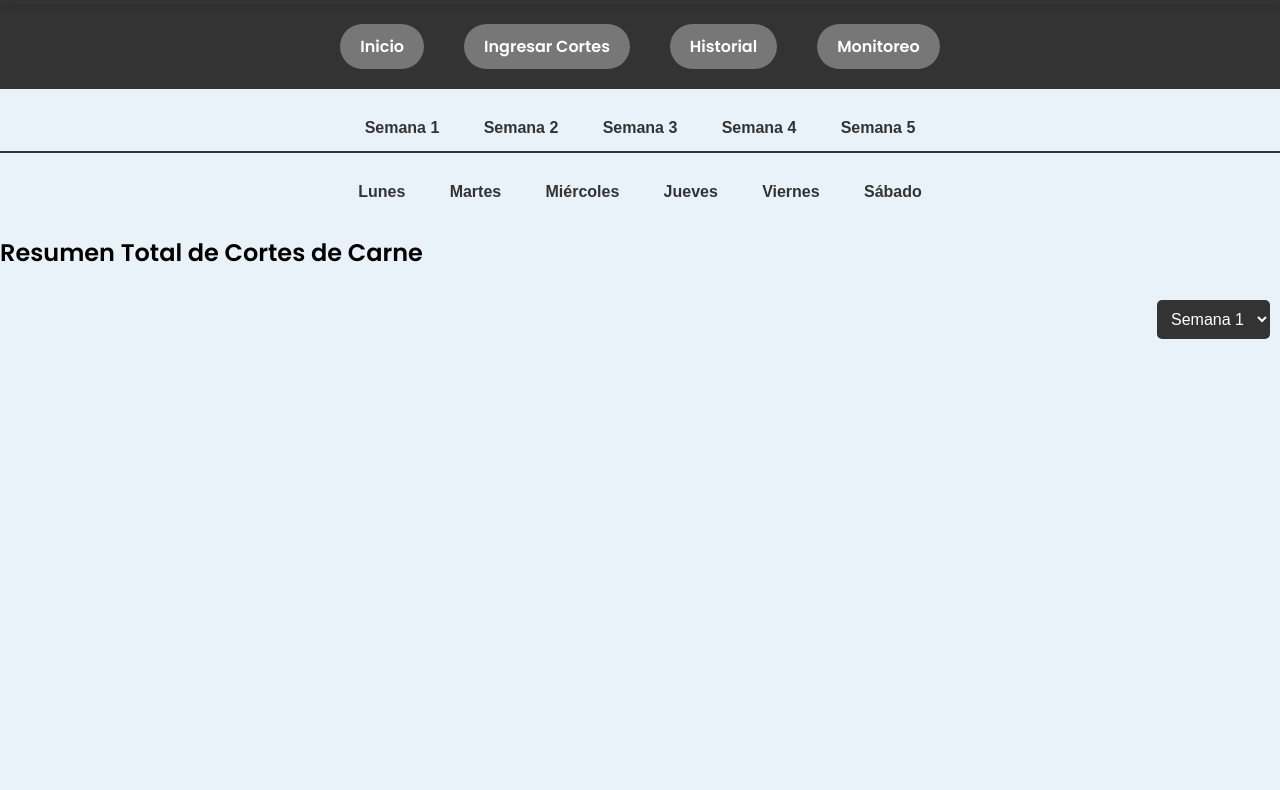
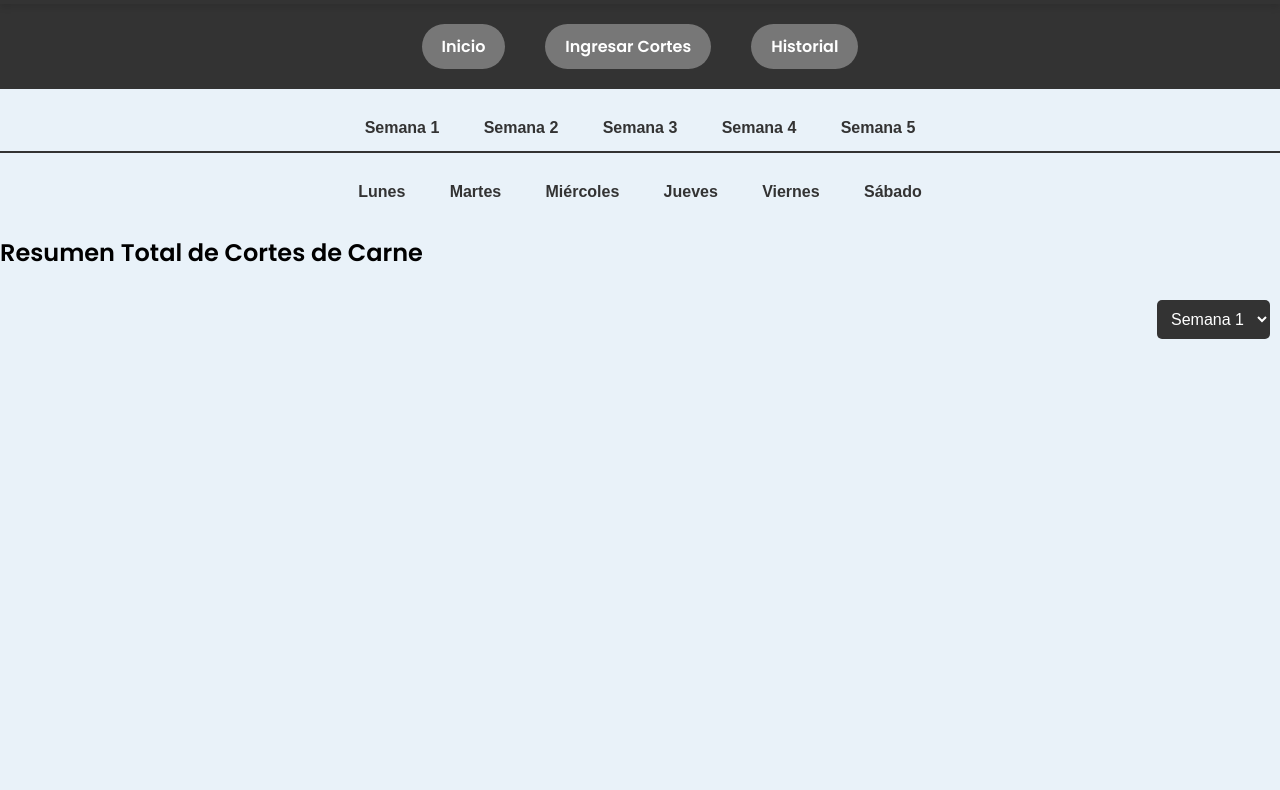
Before and after one commit to SunnyGO12/Limcova, a plain HTML site: page inicio.html in a window 1280 px wide. Shown: the part 116-906 px from the top of the page. Drawn offline with nearby package versions, Linux system fonts and the light colour scheme; no server answers.

Commit message:
Update inicio.html

```diff
--- a/inicio.html
+++ b/inicio.html
@@ -228,7 +228,6 @@
             <li><a href="inicio.html">Inicio</a></li>
             <li><a href="ingresar-cortes.html">Ingresar Cortes</a></li>
             <li><a href="historial.html">Historial</a></li>
-            <li><a href="monitoreo.html">Monitoreo</a></li>
         </ul>
     </nav>
 
```
